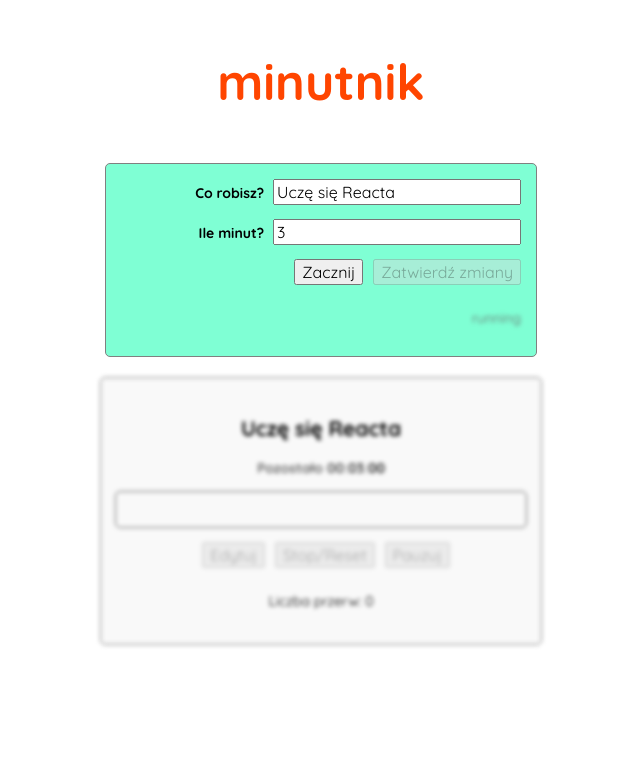
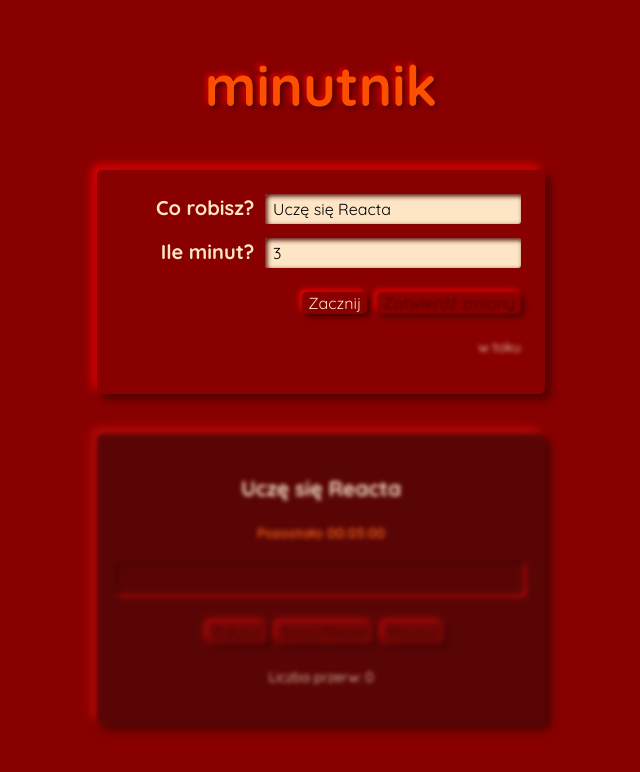
Before and after one commit to dorotapindur/timeboxing, a React app: page / in a window 1280 px wide. Shown: the whole page, without its empty margins (319-959 px from the left). Built offline with nearby package versions, Linux system fonts and the light colour scheme.

Commit message:
add styles, fix small bugs

```diff
--- a/src/components/App.js
+++ b/src/components/App.js
@@ -1,5 +1,4 @@
 import React from "react";
-import MainHeader from "./MainHeader";
 import EditableTimebox from "./EditableTimebox";
 import ErrorBoundary from "./ErrorBoundary";
 import "../styles/scss-components/App.scss";
@@ -8,7 +7,6 @@ function App() {
     return (
         <div className="App">
             <ErrorBoundary message = "Coś nie działa w całej aplikacji">
-                <MainHeader />
                 <EditableTimebox />
             </ErrorBoundary>
         </div>
--- a/src/components/Clock.js
+++ b/src/components/Clock.js
@@ -21,19 +21,15 @@ function Clock({ hours, minutes, seconds, over}) {
         );
     return (
         <div>
-            <p className={clockClassName}>Pozostało <span className="Clock__hours">{hoursFormatted}</span><span className="Clock__colon">:</span><span className="Clock__minutes">{minutesFormatted}</span><span className="Clock__colon">:</span><span className="Clock__seconds">{secondsFormatted}</span></p>
+            <p className={clockClassName}>Pozostało {hoursFormatted}:{minutesFormatted}:{secondsFormatted}</p>
         </div>
         )
 };
-function NonNegativeNumberType(props, propName, componentName) {
-    if(props[propName] < 0) {
-        return new Error(`Invalid prop ${propName}, issued to component ${componentName}. It has to greater or equal to 0).`)
-    }
-}
+
 const NumbeOrStringType = PropTypes.oneOfType([PropTypes.number, PropTypes.string]);
 Clock.propTypes = {
     hours: NumbeOrStringType.isRequired,
     minutes: NumbeOrStringType.isRequired,
-    seconds: NonNegativeNumberType
+    seconds: NumbeOrStringType.isRequired,
 };
 export default Clock;
--- a/src/components/CurrentTimebox.js
+++ b/src/components/CurrentTimebox.js
@@ -27,7 +27,7 @@ function CurrentTimebox (props) {
         isEditable ? inactive = true : inactive = false
     } else { inactive = true }
     let almostOver = false;
-    if (progressInPercent > 80) {almostOver = true};
+    if (progressInPercent > 80 && !inactive) {almostOver = true};
     let currentTimeboxClassName = classNames(
         "CurrentTimebox",
         {
--- a/src/components/EditableTimebox.js
+++ b/src/components/EditableTimebox.js
@@ -1,4 +1,6 @@
 import React from "react";
+
+import MainHeader from "./MainHeader";
 import TimeboxEditor from "./TimeboxEditor";
 import CurrentTimebox from "./CurrentTimebox";
 
@@ -100,8 +102,12 @@ class EditableTimebox extends React.Component {
     render() {
         const { title, totalTimeInMinutes, isEditable, isRunning, isPaused, pausesCount, elapsedTimeInSeconds } = this.state;
         const totalTime = totalTimeInMinutes * 60;
+
         return (
             <>
+                <MainHeader
+                    isRunning={isRunning}
+                />
                 <TimeboxEditor
                     title={title}
                     totalTimeInMinutes={totalTimeInMinutes}
--- a/src/components/MainHeader.js
+++ b/src/components/MainHeader.js
@@ -1,10 +1,15 @@
 import React from "react";
 import "../styles/scss-components/MainHeader.scss";
 
-function MainHeader() {
+function MainHeader({ isRunning }) {
+
+    let headerClassName = 'MainHeader';
+    if (isRunning === false) {
+        headerClassName = 'MainHeader shake'
+    }
     return (
         <>
-            <h1 className="MainHeader">minutnik</h1>
+            <h1 className={headerClassName}>minutnik</h1>
             <span></span>
         </>
     )
--- a/src/components/TimeboxEditor.js
+++ b/src/components/TimeboxEditor.js
@@ -47,7 +47,7 @@ function TimeboxEditor(props) {
                 onClick={onConfirm}
                 disabled={!isEditable}>Zatwierdź zmiany
             </button>
-            <p className={`orangered ${!isRunning ? "inactive" : ""}` }>running</p>
+            <p className={`orangered ${!isRunning ? "inactive" : ""}` }>w toku</p>
         </div>
     )
 };
--- a/src/styles/main.scss
+++ b/src/styles/main.scss
@@ -1,4 +1,5 @@
 @import url('https://fonts.googleapis.com/css2?family=Quicksand:wght@400;700&display=swap');
+@import "./variables.scss";
 
 html {
     font-family: 'Quicksand', sans-serif;
@@ -6,22 +7,50 @@ html {
 }
 body {
     margin: 0;
-    padding: 0;
+    padding: 50px 0;
+    background: $main-background;
 }
 label {
+    font-size: 20px;
     font-weight: bold;
+    color: $main-color;
 }
 input {
     min-width: 60%;
     max-width: 90%;
     margin: 0 0 14px 5px;
+    padding: 5px 8px;
     font-size: 16px;
     font-family: 'Quicksand', sans-serif;
+    font-weight: 400;
+    background-color: $main-color;
+    color: black;
+    border: none;
+    border-radius: 3px;
+    box-shadow: inset 2px 2px 5px $shadow;
 }
 button {
     font-size: 16px;
-    margin: 0 0 10px 10px;
+    margin: 10px 0 10px 10px;
     font-family: 'Quicksand', sans-serif;
+    border: none;
+    border-radius: $border-radius;
+    background-color: $main-background;
+    box-shadow: 3px 3px 5px $shadow, -3px -3px 5px $light;
+    color: $main-color;
+    transition: text-shadow .2s linear;
+    &:hover {
+        text-shadow: 0 0 5px white;
+    }
+    &:active {
+        color: $shadow;
+        background: $light;
+    }
+    &:disabled {
+        filter: blur(1px);
+        text-shadow: none;
+        color: $shadow;
+    }
 }
 
 h1 {
--- a/src/styles/scss-components/Clock.scss
+++ b/src/styles/scss-components/Clock.scss
@@ -2,10 +2,13 @@
 @import "../utilities.scss";
 
 .Clock {
-    color: $main-color;
+    color: $header-color;
     font-weight: bold;
     margin: 0 auto 20px;
+    padding: 5px 10px;
     width: max-content;
+    max-width: 90%;
+    border-radius: $border-radius;
     &__hours{
         color: darken($main-color, 10%);
     }
--- a/src/styles/scss-components/CurrentTimebox.scss
+++ b/src/styles/scss-components/CurrentTimebox.scss
@@ -3,10 +3,11 @@
 
 .CurrentTimebox {
     max-width: 400px;
-    border: $default-border;
     border-radius: $border-radius;
-    padding: 20px;
+    box-shadow: 5px 5px 10px $shadow, -5px -5px 10px $light;
+    padding: 24px;
     text-align: center;
     margin: 0 auto;
-    background-color: #ffffaa;
+    background-color: $timebox-background;
+    color: $main-color;
 }
--- a/src/styles/scss-components/MainHeader.scss
+++ b/src/styles/scss-components/MainHeader.scss
@@ -1,8 +1,52 @@
 @import "../variables.scss";
+@import "../utilities.scss";
 
 .MainHeader {
-    color: $main-color;
-    font-size: 50px;
+    color: $header-color;
+    font-size: 4rem;
     padding: 0;
-    margin: 50px auto;
+    margin: 0 auto 50px;
+    text-shadow: 2px 2px 5px $shadow, -2px -2px 5px $light;
+    position: relative;
+    width: max-content;
+    @media screen and (max-width: 280px) {
+        font-size: 3rem;
+    }
 }
+
+@keyframes shake {
+    0% {
+        transform: rotate(0);
+    }
+    10% {
+        transform: rotate(8deg);
+    }
+    20% {
+        transform: rotate(-8deg);
+    }
+    30% {
+        transform: rotate(6deg);
+    }
+    40% {
+        transform: rotate(-6deg);
+    }
+    50% {
+        transform: rotate(4deg);
+    }
+    60% {
+        transform: rotate(-4deg);
+    }
+    70% {
+        transform: rotate(2deg);
+    }
+    80% {
+        transform: rotate(-2deg);
+    }
+    90% {
+        transform: rotate(1deg);
+    }
+    100% {
+        transform: rotate(0deg);
+    }
+
+}
--- a/src/styles/scss-components/ProgressBar.scss
+++ b/src/styles/scss-components/ProgressBar.scss
@@ -6,7 +6,7 @@
     height: 25px;
     margin-bottom: 20px;
     padding: 0;
-    background-color: $main-color;
+    background-color: $header-color;
     background-clip: content-box;
     position: relative;
     &::before {
@@ -16,8 +16,8 @@
         left: -6px;
         width: calc(100% + 12px);
         height: calc(100% + 12px);
-        border: 1px solid $main-color;
         border-radius: 5px;
+        box-shadow: inset 2px 2px 5px $shadow, inset -2px -2px 5px $light;
         box-sizing: border-box;
         z-index: 0;
     }
--- a/src/styles/scss-components/TimeboxEditor.scss
+++ b/src/styles/scss-components/TimeboxEditor.scss
@@ -2,13 +2,12 @@
 @import "../utilities.scss";
 
 .TimeboxEditor {
-    background-color: aquamarine;
+    background-color: $main-background;
     max-width: 400px;
     text-align: right;
-    border: $default-border;
     border-radius: $border-radius;
-    padding: 15px;
-    margin: 0 auto;
-    margin-bottom: 20px;
+    box-shadow: 5px 5px 10px $shadow, -5px -5px 10px $light;
+    padding: 24px;
+    margin: 0 auto 40px;
     position: relative;
 }
--- a/src/styles/utilities.scss
+++ b/src/styles/utilities.scss
@@ -1,7 +1,7 @@
 @import "./variables.scss";
 
 .inactive {
-    filter: blur(2px) grayscale(1);
+    filter: blur(2px) grayscale(.2);
 }
 .invisible {
     display: none;
@@ -13,3 +13,42 @@
     color :white;
     background-color: red;
 }
+.shake {
+    animation: shake 1s 1;
+}
+@keyframes shake {
+    0% {
+        transform: rotate(0);
+    }
+    10% {
+        transform: rotate(8deg);
+    }
+    20% {
+        transform: rotate(-8deg);
+    }
+    30% {
+        transform: rotate(6deg);
+    }
+    40% {
+        transform: rotate(-6deg);
+    }
+    50% {
+        transform: rotate(4deg);
+    }
+    60% {
+        transform: rotate(-4deg);
+    }
+    70% {
+        transform: rotate(2deg);
+    }
+    80% {
+        transform: rotate(-2deg);
+    }
+    90% {
+        transform: rotate(1deg);
+    }
+    100% {
+        transform: rotate(0deg);
+    }
+
+}
--- a/src/styles/variables.scss
+++ b/src/styles/variables.scss
@@ -1,3 +1,8 @@
-$default-border: 1px solid grey;
+$default-border: 1px solid #ff4500;
 $border-radius: 5px;
-$main-color: orangered;
+$header-color: #fc5000;
+$main-color: #fde5c5;
+$main-background: #880000;
+$timebox-background: #6b0000;
+$shadow: #490000;
+$light: #e40000;
```
Also changed, not shown: src/images/pomodoro.png (added), src/images/timer-icon.svg (added), src/images/tomato-icon.png (deleted).
